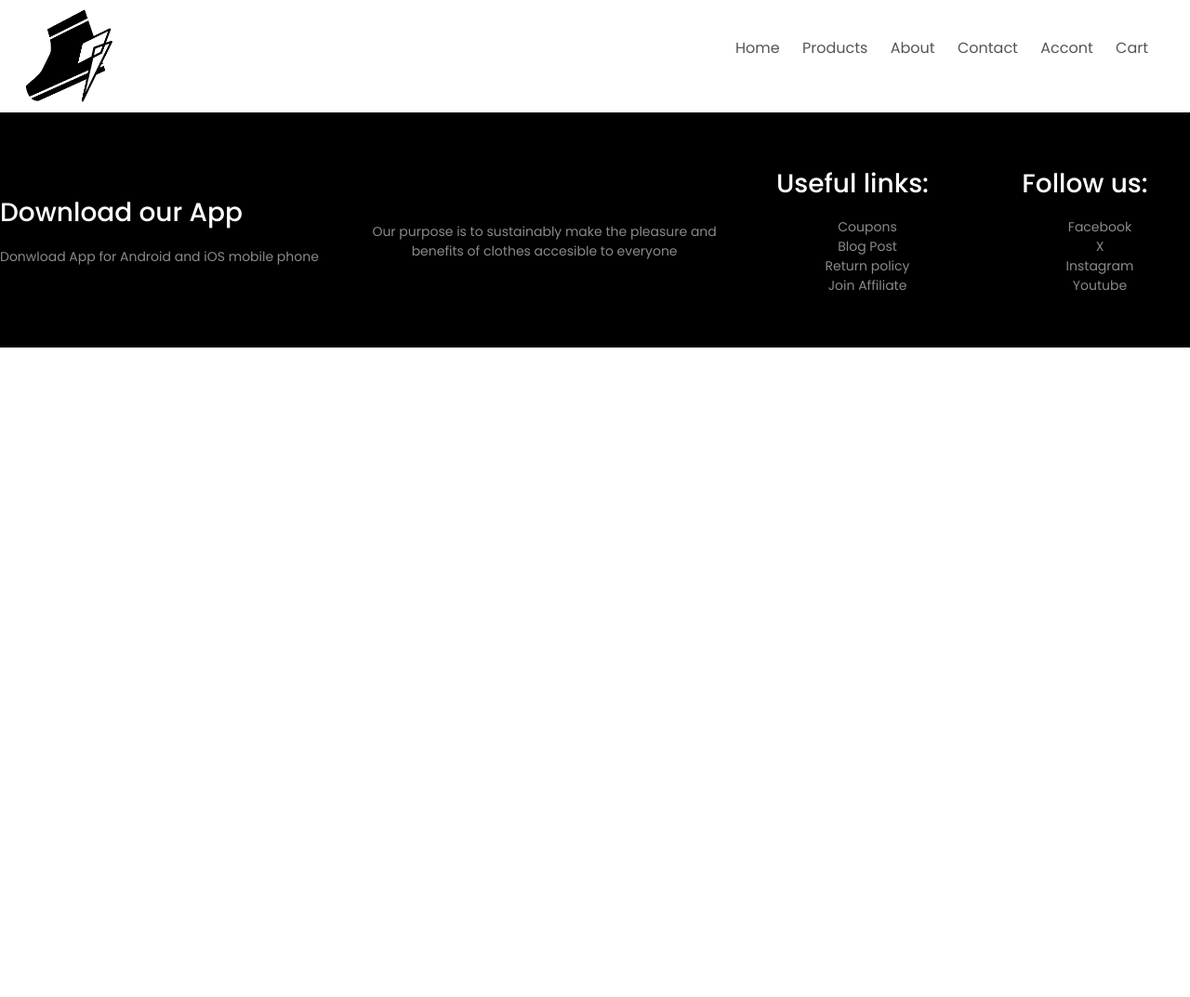
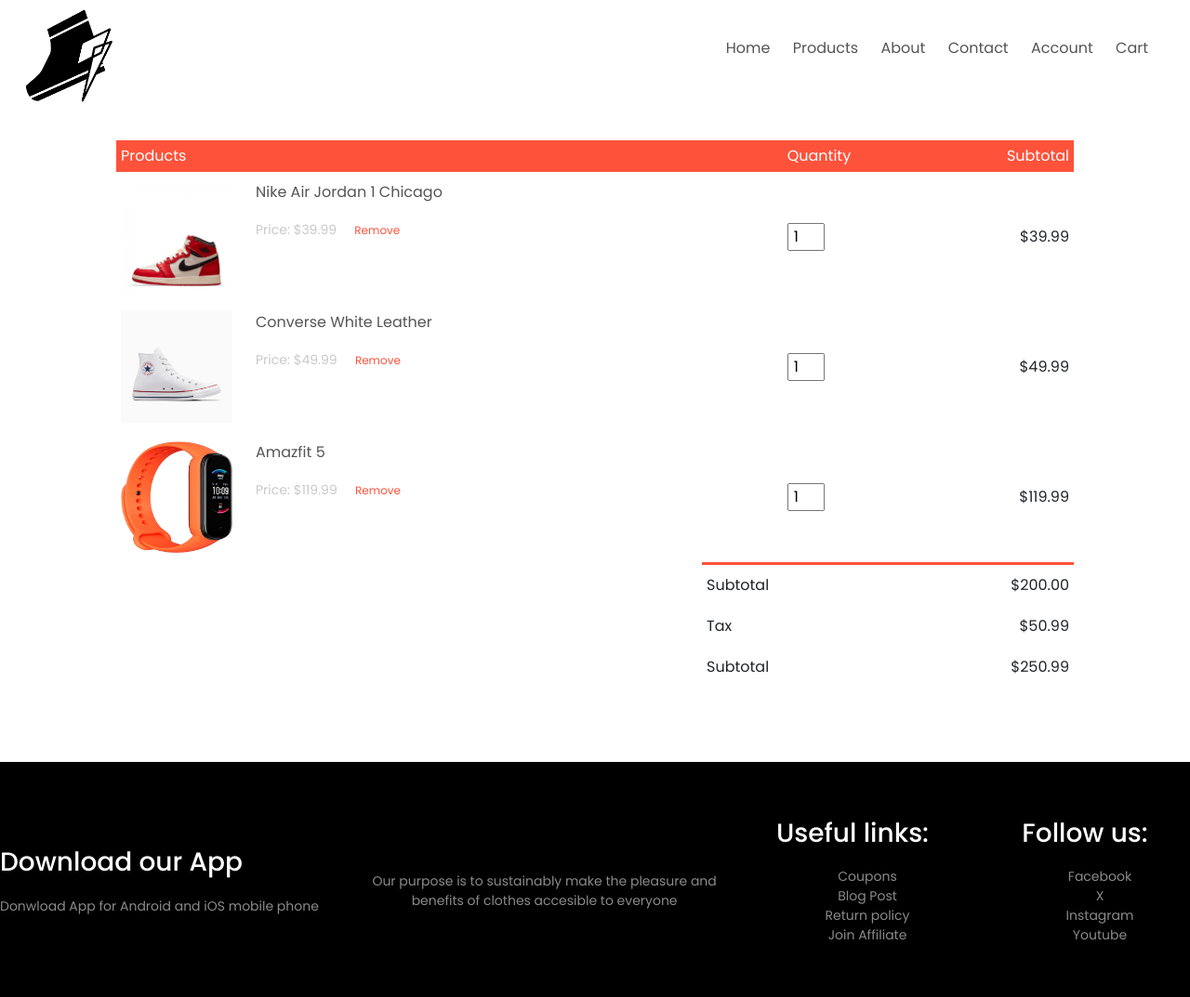
Before and after one commit to Arthdro/E-commerce_PF-BDM-PWCI, a PHP site: page /views/cart.html in a window 1280 px wide. Shown: the whole page at 93% size. Before the commit the page ends 374 px from the top, so only its background shows below. Run offline with PHP 8.4, Linux system fonts and the light colour scheme.

Commit message:
Product details & Cart - 100%

```diff
--- a/css/cart.css
+++ b/css/cart.css
@@ -49,7 +49,26 @@ td a{
 }
 
 td img{
-    width: 80px;
-    height: 80px;
+    width: 120px;
+    height: 120px;
     margin-right: 10px;
 }
+
+.total-price{
+    display: flex;
+    justify-content: flex-end;
+}
+
+.total-price table{
+    border-top: 3px solid #FF523B;
+    width: 100%;
+    max-width: 400px;
+}
+
+td:last-child{
+    text-align: right;
+}
+
+th:last-child{
+    text-align: right;
+}
--- a/css/product.css
+++ b/css/product.css
@@ -52,7 +52,7 @@ input:focus{
     opacity: 45%;
 }
 
-@media only screen and (max-width: 600px) {
+/*@media only screen and (max-width: 600px) {
     .single-product .row{
         text-align: left;
     }
@@ -64,4 +64,4 @@ input:focus{
     .single-product h1{
         font-size: 26px;
     }
-}
+}*/
--- a/views/cart.html
+++ b/views/cart.html
@@ -2,9 +2,11 @@
 <html>
     <head>
         <meta charset="UTF-8">
+        <meta name="viewport" content="width=device-width. initial-scale=1.0">
         <link rel="stylesheet" href="https://cdn.jsdelivr.net/npm/bootstrap@5.3.2/dist/css/bootstrap.min.css" integrity="sha384-T3c6CoIi6uLrA9TneNEoa7RxnatzjcDSCmG1MXxSR1GAsXEV/Dwwykc2MPK8M2HN" crossorigin="anonymous">
         <link rel="stylesheet" href="https://cdnjs.cloudflare.com/ajax/libs/font-awesome/6.5.1/css/all.min.css" referrerpolicy="no-referrer" />
         <link rel="stylesheet" href="../css/commons.css">
+        <link rel="stylesheet" href="../css/cart.css">
         <title>THE DU(C)KE'S</title>
     </head>
     <body>
@@ -17,17 +19,89 @@
                     </div>
                     <nav>
                         <ul>
-                            <li><a href="">Home</a></li>
-                            <li><a href="">Products</a></li>
+                            <li><a href="../views/landing-page2.html">Home</a></li>
+                            <li><a href="../views/products.html">Products</a></li>
                             <li><a href="">About</a></li>
                             <li><a href="">Contact</a></li>
-                            <li><a href="">Accont</a></li>
-                            <li><a href="">Cart</a></li>
+                            <li><a href="../views/account.html">Account</a></li>
+                            <li><a href="../views/cart.html">Cart</a></li>
                         </ul>
                     </nav>
                 </div>
             </div>
         </header>
+
+        <!--Cart items details-->
+        <div class="small-container cart-page">
+            <table>
+                <tr>
+                    <th>Products</th>
+                    <th>Quantity</th>
+                    <th>Subtotal</th>
+                </tr>
+                <tr>
+                    <td>
+                        <div class="cart_info">
+                            <img src="../img/air-jordan-1.jpg">
+                            <div>
+                                <p>Nike Air Jordan 1 Chicago</p>
+                                <small>Price: $39.99</small>
+                                <a href="">Remove</a>
+                            </div>
+                        </div>
+                    </td>
+                    <td><input type="number" value="1"></td>
+                    <td>$39.99</td>
+                </tr>
+                <tr>
+                    <td>
+                        <div class="cart_info">
+                            <img src="../img/converse-white.jpg">
+                            <div>
+                                <p>Converse White Leather</p>
+                                <small>Price: $49.99</small>
+                                <a href="">Remove</a>
+                            </div>
+                        </div>
+                    </td>
+                    <td><input type="number" value="1"></td>
+                    <td>$49.99</td>
+                </tr>
+                <tr>
+                    <td>
+                        <div class="cart_info">
+                            <img src="../img/amazfit5.png">
+                            <div>
+                                <p>Amazfit 5</p>
+                                <small>Price: $119.99</small>
+                                <a href="">Remove</a>
+                            </div>
+                        </div>
+                    </td>
+                    <td><input type="number" value="1"></td>
+                    <td>$119.99</td>
+                </tr>
+            </table>
+
+            <div class="total-price">
+                <table>
+                    <tr>
+                        <td>Subtotal</td>
+                        <td>$200.00</td>
+                    </tr>
+                    <tr>
+                        <td>Tax</td>
+                        <td>$50.99</td>
+                    </tr>
+                    <tr>
+                        <td>Subtotal</td>
+                        <td>$250.99</td>
+                    </tr>
+                </table>
+            </div>
+        </div>
+
+
 
         <!--Footer-->
         <div class="footer">
--- a/views/landing-page.html
+++ b/views/landing-page.html
@@ -268,6 +268,10 @@
                 <div class="footer-col-1">
                     <h3>Download our App</h3>
                     <p>Donwload App for Android and iOS mobile phone</p>
+                    <div class="app-logo">
+                        <img src="../img/google_play.png">
+                        <img src="../img/app_store.png">
+                    </div>
                 </div>
                 <div class="footer-col-2">
                     <img src="">
```
Also changed, not shown: views/account.html (+4 -4 lines), views/landing-page2.html (+6 -5 lines), views/product.html (+29 -3 lines), views/products.html (+5 -4 lines), views/registration.html (+4 -4 lines), img/app_store.png (added), img/google_play.png (added).
